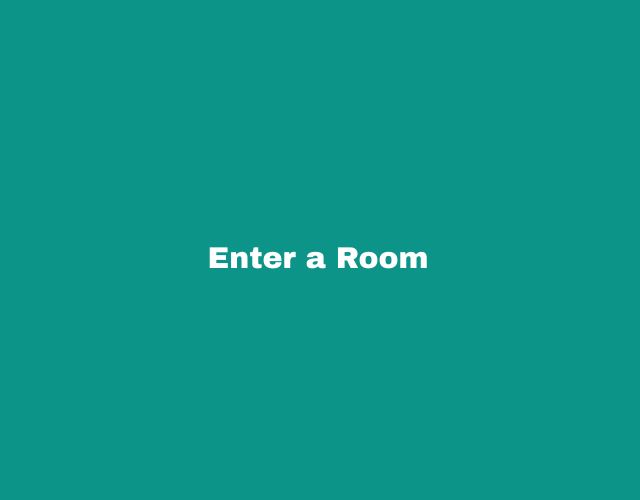
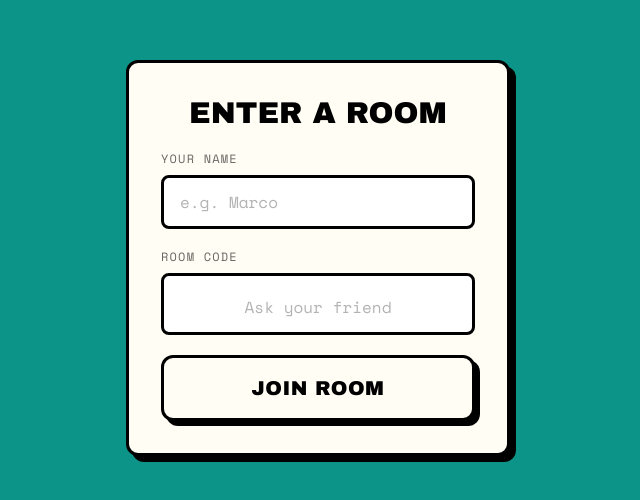
Before and after one commit to xenkou90/movie-roulette-for-two, a Next.js app in the folder client/: page /join in a window 1280 px wide. Shown: the part 142-642 px from the top of the page, without its empty margins (322-962 px from the left). Built offline with nearby package versions, Linux system fonts and the light colour scheme; no server answers.

Commit message:
feat: wire up create and join room forms with Socket.IO

```diff
--- a/client/src/app/create/page.tsx
+++ b/client/src/app/create/page.tsx
@@ -1,9 +1,120 @@
+"use client";
+
+import { useState, useEffect } from "react";
+import { useRouter } from "next/navigation";
+import socket from "@/lib/socket";
+
 export default function CreateRoom() {
+  const router = useRouter();
+  const [name, setName] = useState("");
+  const [code, setCode] = useState("");
+  const [error, setError] = useState("");
+
+  useEffect(() => {
+    socket.connect();
+
+    socket.on("room:created", ({ code }: { code: string }) => {
+      router.push(`/room/${code}/wait?name=${encodeURIComponent(name)}&host=true`);
+    });
+
+    socket.on("room:error", ({ message }: { message: string }) => {
+      setError(message);
+    });
+
+    return () => {
+      socket.off("room:created");
+      socket.off("room:error");
+    };
+  }, [name, router]);
+
+  function handleSubmit() {
+    if (!name.trim()) { setError("Enter your name."); return; }
+    if (!/^\d{5}$/.test(code)) { setError("Code must be exactly 5 digits."); return; }
+    setError("");
+    socket.emit("room:create", { code, name: name.trim() });
+  }
+
   return (
-    <main className="min-h-screen bg-[#0D9488] flex items-center justify-center p-6">
-      <h1 className="text-white font-[family-name:var(--font-heading)] text-3xl">
-        Create a Room
-      </h1>
+    <main className="min-h-screen bg-[#0D9488] flex flex-col items-center justify-center p-6">
+      <div
+        className="
+          bg-[#FFFDF4]
+          border-[3px] border-black
+          shadow-[6px_6px_0px_#000000]
+          rounded-xl
+          px-8 py-8
+          w-full max-w-sm
+          flex flex-col gap-5
+          "
+        >
+          <h2 className="font-[family-name:var(--font-heading)] text-3xl uppercase text-black text-center">
+            Create a Room
+          </h2>
+
+          <div className="flex flex-col gap-2">
+            <label className="text-xs uppercase tracking-widest text-black/60 font-[family-name:var(--font-mono)]">
+              Your Name
+            </label>
+            <input
+              type="text"
+              value={name}
+              onChange={(e) => setName(e.target.value)}
+              placeholder="e.g. Sofia"
+              maxLength={20}
+              className="
+                border-[3px] border-black
+                rounded-lg px-4 py-3
+                font-[family-name:var(--font-mono)]
+                text-black bg-white
+                focus:outline-none focus:shadow-[3px_3px_0px_#000000]
+                placeholder:text-black/30
+              "
+            />
+          </div>
+
+          <div className="flex flex-col gap-2">
+            <label className="text-xs uppercase tracking-widest text-black/60 font-[family-name:var(--font-mono)]">
+              Room Code (5 digits)
+            </label>
+            <input
+              type="text"
+              value={code}
+              onChange={(e) => setCode(e.target.value.replace(/\D/g, "").slice(0, 5))}
+              placeholder="e.g. 42068"
+              className="
+                border-[3px] border-black
+                rounded-lg px-4 py-3
+                font-[family-name:var(--font-mono)]
+                text-black bg-white text-center text-2xl tracking-[0.5em]
+                focus:outline-none focus:shadow-[3px_3px_0px_#000000]
+                placeholder:text-black/30 placeholder:text-base placeholder:tracking-normal
+              "
+            />
+          </div>
+
+          {error && (
+            <p className="text-sm font-[family-name:var(--font-mono)] text-red-600 text-center">
+              {error}
+            </p>
+          )}
+
+          <button
+            onClick={handleSubmit}
+            className="
+              w-full
+              bg-[#FF3CAC]
+              border-[3px] border-black
+              shadow-[5px_5px_0px_#000000]
+              rounded-xl py-4
+              font-[family-name:var(--font-heading)]
+              text-xl text-white uppercase tracking-wide
+              active:translate-x-[3px] active:translate-y-[3px] active:shadow-none
+              transition-all duration-75
+            "
+          >
+            Create Room
+          </button>
+        </div>
     </main>
   );
 }
--- a/client/src/app/join/page.tsx
+++ b/client/src/app/join/page.tsx
@@ -1,9 +1,120 @@
+"use client";
+
+import { useState, useEffect } from "react";
+import { useRouter } from "next/navigation";
+import socket from "@/lib/socket";
+
 export default function JoinRoom() {
+  const router = useRouter();
+  const [name, setName] = useState("");
+  const [code, setCode] = useState("");
+  const [error, setError] = useState("");
+
+  useEffect(() => {
+    socket.connect();
+
+    socket.on("room:ready", ({ players }: { players: string[] }) => {
+      router.push(`/room/${code}/wait?name=${encodeURIComponent(name)}&host=false`);
+    });
+
+    socket.on("room:error", ({ message }: { message: string }) => {
+      setError(message);
+    });
+
+    return () => {
+      socket.off("room:ready");
+      socket.off("room:error");
+    };
+  }, [code, name, router]);
+
+  function handleSubmit() {
+    if (!name.trim()) { setError("Enter your name."); return; }
+    if (!/^\d{5}$/.test(code)) { setError("Code must be exactly 5 digits."); return; }
+    setError("");
+    socket.emit("room:join", { code, name: name.trim() });
+  }
+
   return (
-    <main className="min-h-screen bg-[#0D9488] flex items-center justify-center p-6">
-      <h1 className="text-white font-[family-name:var(--font-heading)] text-3xl">
-        Enter a Room
-      </h1>
+    <main className="min-h-screen bg-[#0D9488] flex flex-col items-center justify-center p-6">
+      <div
+        className="
+          bg-[#FFFDF4]
+          border-[3px] border-black
+          shadow-[6px_6px_0px_#000000]
+          rounded-xl
+          px-8 py-8
+          w-full max-w-sm
+          flex flex-col gap-5
+        "
+      >
+        <h2 className="font-[family-name:var(--font-heading)] text-3xl uppercase text-black text-center">
+          Enter a Room
+        </h2>
+
+        <div className="flex flex-col gap-2">
+          <label className="text-xs uppercase tracking-widest text-black/60 font-[family-name:var(--font-mono)]">
+            Your Name
+          </label>
+          <input
+            type="text"
+            value={name}
+            onChange={(e) => setName(e.target.value)}
+            placeholder="e.g. Marco"
+            maxLength={20}
+            className="
+              border-[3px] border-black
+              rounded-lg px-4 py-3
+              font-[family-name:var(--font-mono)]
+              text-black bg-white
+              focus:outline-none focus:shadow-[3px_3px_0px_#000000]
+              placeholder:text-black/30
+            "
+          />
+        </div>
+
+        <div className="flex flex-col gap-2">
+          <label className="text-xs uppercase tracking-widest text-black/60 font-[family-name:var(--font-mono)]">
+            Room Code
+          </label>
+          <input
+            type="text"
+            value={code}
+            onChange={(e) => setCode(e.target.value.replace(/\D/g, "").slice(0, 5))}
+            placeholder="Ask your friend"
+            className="
+              border-[3px] border-black
+              rounded-lg px-4 py-3
+              font-[family-name:var(--font-mono)]
+              text-black bg-white text-center text-2xl tracking-[0.5em]
+              focus:outline-none focus:shadow-[3px_3px_0px_#000000]
+              placeholder:text-black/30 placeholder:text-base placeholder:tracking-normal
+            "
+          />
+        </div>
+
+        {error && (
+          <p className="text-sm font-[family-name:var(--font-mono)] text-red-600 text-center">
+            {error}
+          </p>
+        )}
+
+        <button
+          onClick={handleSubmit}
+          className="
+            w-full
+            bg-[#FFFDF4]
+            border-[3px] border-black
+            shadow-[5px_5px_0px_#000000]
+            rounded-xl py-4
+            font-[family-name:var(--font-heading)]
+            text-xl text-black uppercase tracking-wide
+            active:translate-x-[3px] active:translate-y-[3px] active:shadow-none
+            transition-all duration-75
+          "
+        >
+          Join Room
+        </button>
+      </div>
     </main>
   );
 }
--- a/client/src/app/page.tsx
+++ b/client/src/app/page.tsx
@@ -1,4 +1,10 @@
+"use client";
+
+import { useRouter } from "next/navigation";
+
 export default function Home() {
+  const router = useRouter();
+
   return (
     <main
       className="
@@ -64,6 +70,7 @@ export default function Home() {
       {/* CTA Buttons */}
       <div className="flex flex-col gap-4 w-full max-w-sm">
         <button
+          onClick={() => router.push("/create")}
           className="
             w-full
             bg-[#FF3CAC]
@@ -80,6 +87,7 @@ export default function Home() {
         </button>
 
         <button
+          onClick={() => router.push("/join")}
           className="
             w-full
             bg-[#FFFDF4]
```
